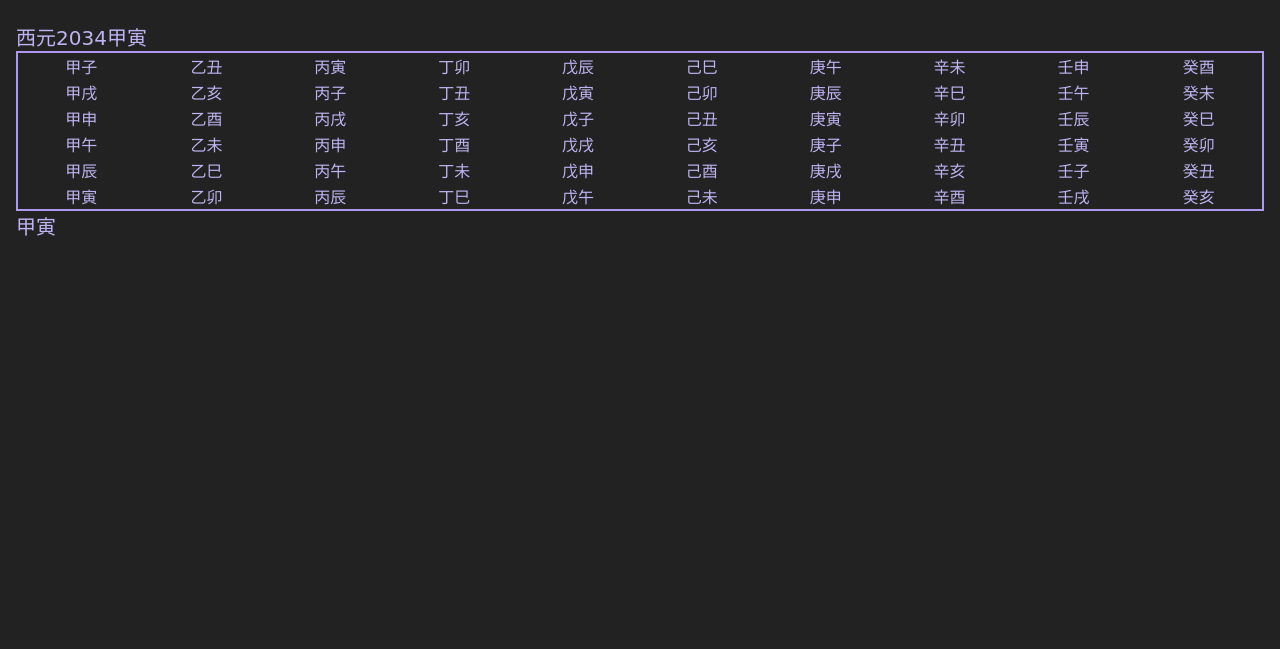
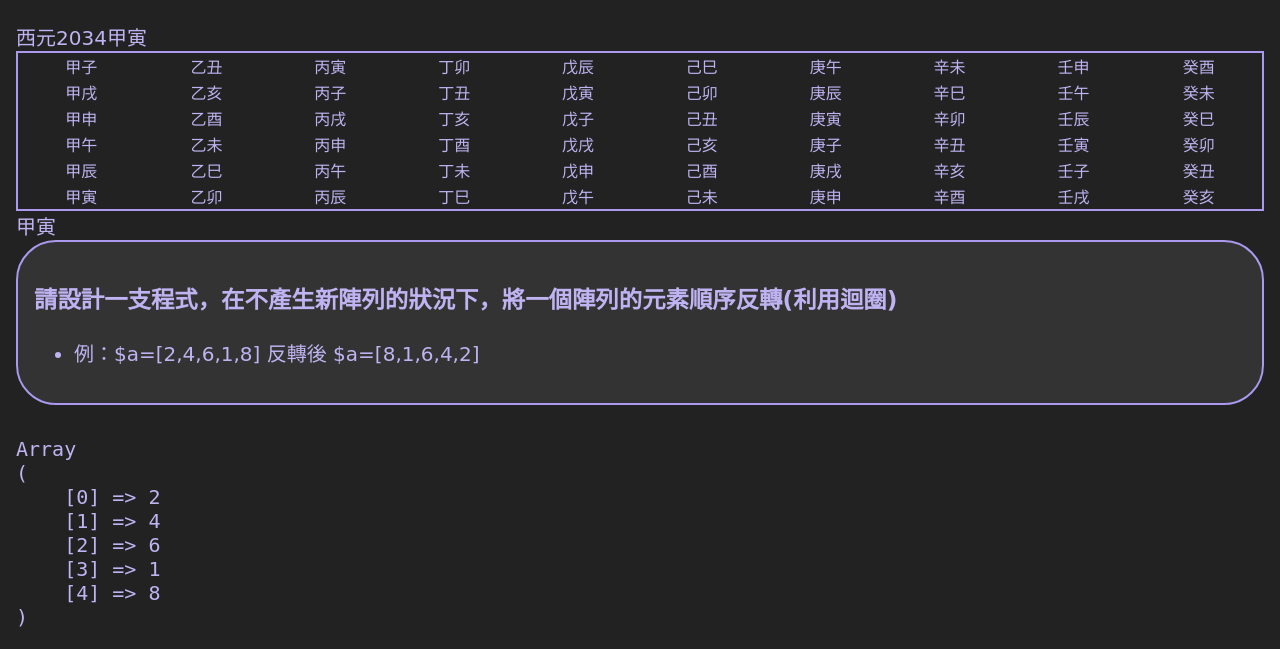
Before and after one commit to LupusXLass1404/PHP_practice, a PHP site: page /array2.php in a window 1280 px wide. Shown: the part 871-1520 px from the top of the page. Before the commit the page ends 1107 px from the top, so only its background shows below. Run offline with PHP 8.4, Linux system fonts and the light colour scheme; some web fonts are replaced.

Commit message:
陣列的元素順序反轉

```diff
--- a/array2.php
+++ b/array2.php
@@ -107,8 +107,33 @@ for($i=0; $i<6; $i++){
     echo $sl[($year-4)%60]
 ?>
 
+<div class="questions">
+    <h3>請設計一支程式，在不產生新陣列的狀況下，將一個陣列的元素順序反轉(利用迴圈)</h3>
+    <ul>
+        <li>例：$a=[2,4,6,1,8] 反轉後 $a=[8,1,6,4,2]</li>
+    </ul>
+</div>
 
+<?php
+    $nums = [2,4,6,1,8];
+    // $nums = [1,2,3,4,5];
+    // $nums = [1,2,3,4,5,6];
 
+    foreach($nums as $index => $n){
+        if($index < floor(count($nums)/2)) break;
+
+        $first = $n;
+        $nums[$index] = $nums[count($nums)-1-$index];
+        $nums[count($nums)-1-$index]= $first;
+
+        echo "<br>b";
+    }
+
+    print('<pre>');
+    print_r($nums);
+    print('</pre>');
+
+?>
 
 </body>
 </html>
```
